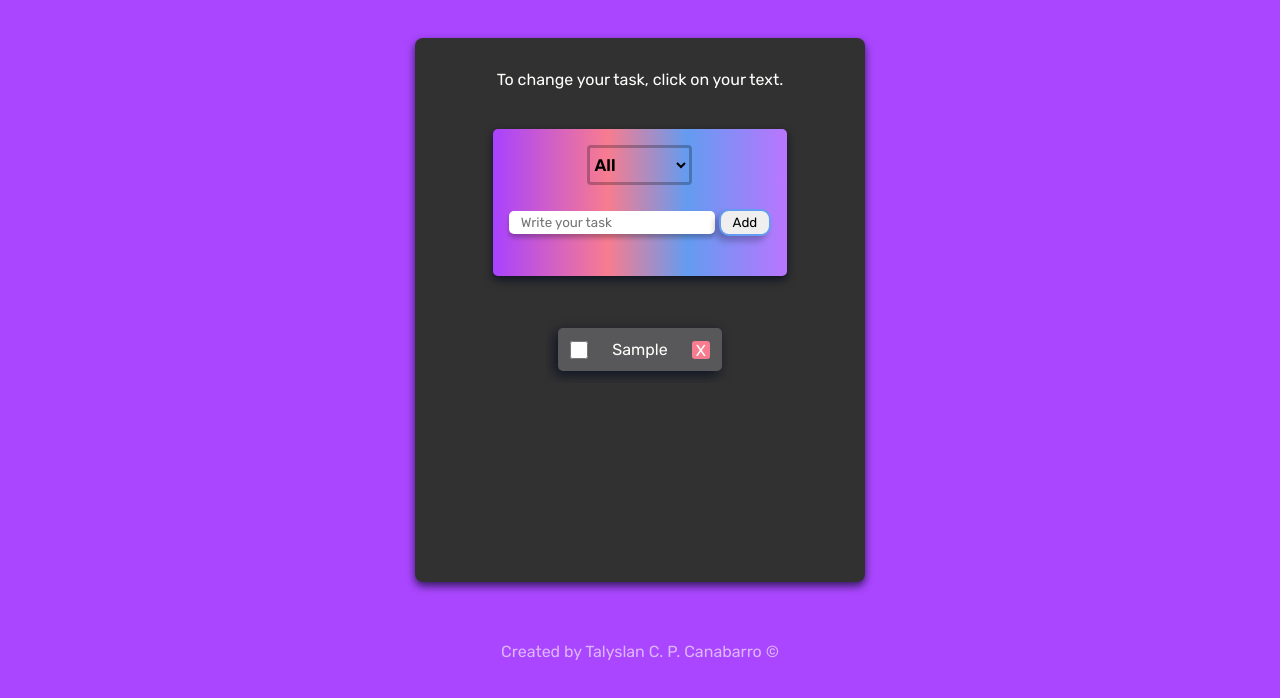
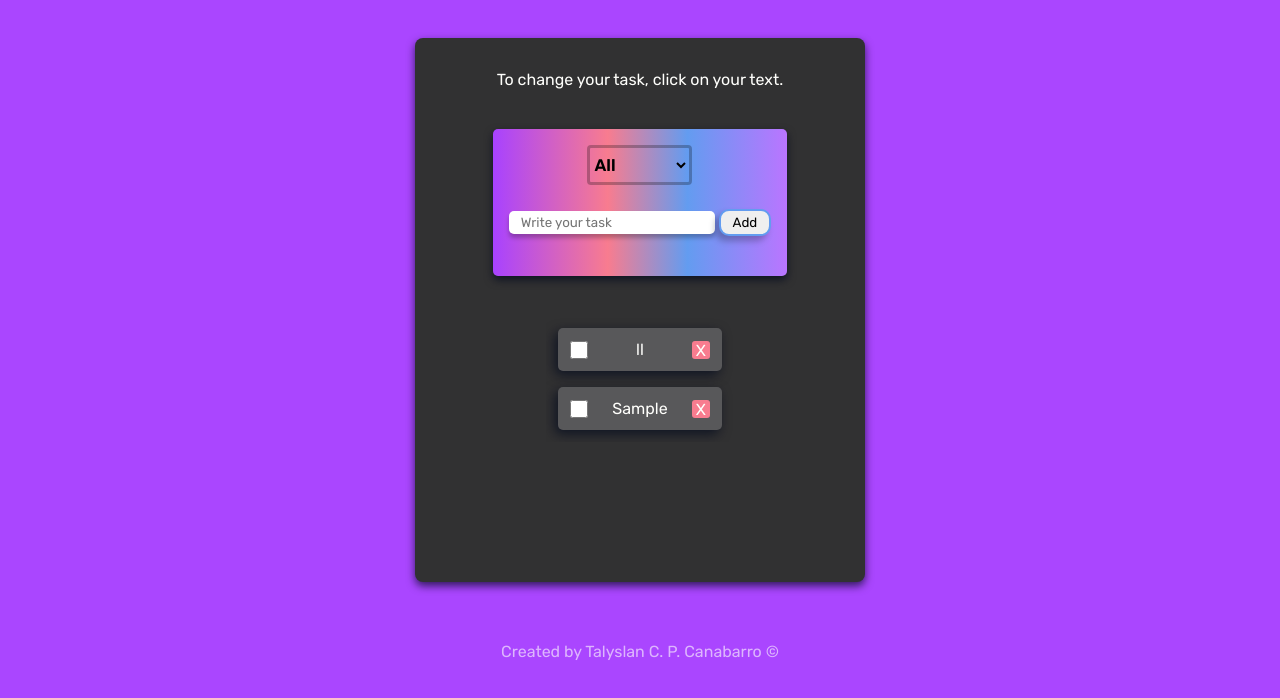
Before and after one commit to Talyslan/To-Do-List, a plain HTML site: page index.html in a window 1280 px wide. Both pictures are taken after typing "Sample" into the empty fields and a click on the button "Add". Shown: the part 72-770 px from the top of the page. Drawn offline with Linux system fonts and the light colour scheme.

Commit message:
reformulando codigo

```diff
--- a/index.html
+++ b/index.html
@@ -34,7 +34,13 @@
                 </div>
             </div>
 
-            <div class="box-task"></div>
+            <div class="box-task">
+                <div class="task" id="0">
+                    <input type="checkbox" onclick="activies.checked(this)">
+                    <p contenteditable="true">ll</p>
+                    <span onclick="activies.remove(this)">X</span>
+                </div>
+            </div>
         </div>
     </main>
 
--- a/script.js
+++ b/script.js
@@ -39,14 +39,14 @@ const basesTask = (id, p) => {
 // Criação da classe Task
 class Task {
   constructor(text) {
-    this.id = identify;
-    this.text = text;
-    this.completed = false;
-    this.category = "pendents";
+    this._id = identify;
+    this._text = text;
+    this._completed = false;
+    this._category = "pendents";
   };
 
   basesHTML() {
-    return basesTask(identify, this.text);
+    return basesTask(this._id, this._text);
   };
 };
 
```
